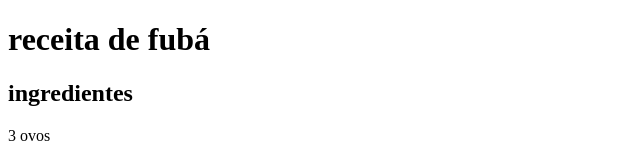
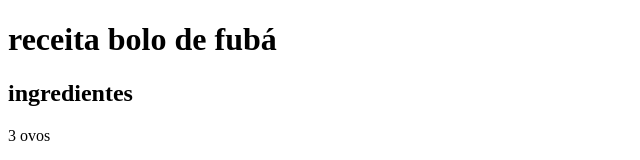
Before and after one commit to jvalderi/receita, a plain HTML site: page index.html in a window 1280 px wide. Shown: the top 160 px of the page, without its empty margins (0-640 px from the left). Drawn offline with Linux system fonts and the light colour scheme.

Commit message:
Update index.html

```diff
--- a/index.html
+++ b/index.html
@@ -7,7 +7,7 @@
     <title>receita</title>
 </head>
 <body>
-    <h1>receita de fubá</h1>
+    <h1>receita bolo de fubá</h1>
     <h2>ingredientes</h2>
     <p>3 ovos</p>
     <p>2 xícaras (chá) de açúcar</p>
```
